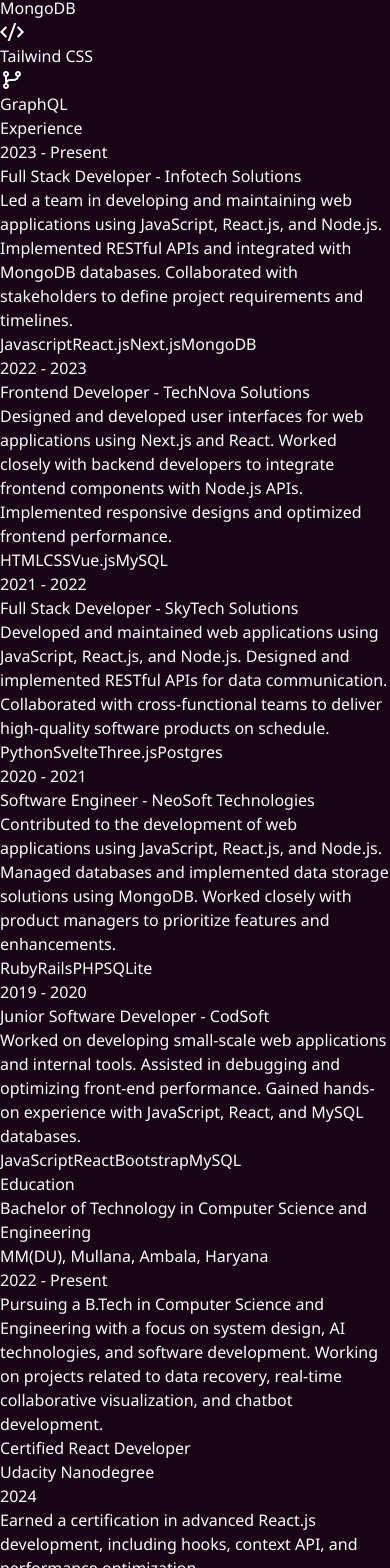
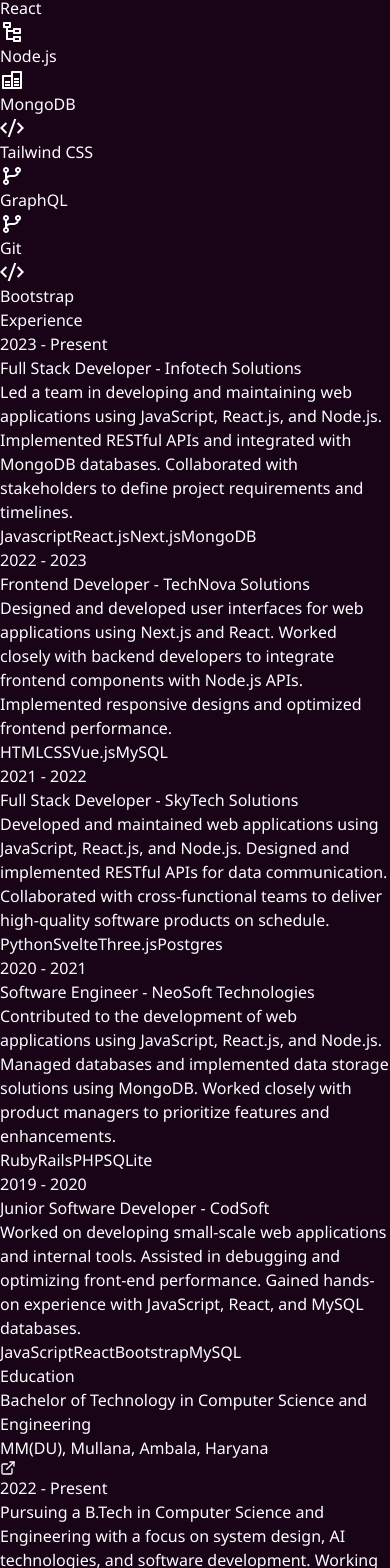
Before and after one commit to DAlgoSculptor/DanishPort, a React (Vite) app: page / in a window 390 px wide. Shown: the part 4582-6150 px from the top of the page. Built offline with nearby package versions, Linux system fonts and the light colour scheme.

Commit message:
updation

```diff
--- a/src/components/Education.jsx
+++ b/src/components/Education.jsx
@@ -2,41 +2,57 @@
 import { EDUCATION } from "../constants"
 import { gsap } from "gsap"
 import { ScrollTrigger } from "gsap/ScrollTrigger"
+import { FiExternalLink } from "react-icons/fi" // Importing External Link Icon
 
 gsap.registerPlugin(ScrollTrigger)
+
 const Education = () => {
-    const educationRef=useRef(null)
+    const educationRef = useRef(null)
 
-    useEffect (() => {
-        const ctx= gsap.context(() =>{
-            gsap.from(".education-item" ,{
-                opacity:0,
-                y:50,
-                duration:1,
-                ease:"power3.out",
-                stagger:0.3,
-                ScrollTrigger:{
-                    trigger:educationRef.current,
-                    start:"top 80%",
-                    toggleActions:"play none none",
+    useEffect(() => {
+        const ctx = gsap.context(() => {
+            gsap.from(".education-item", {
+                opacity: 0,
+                y: 50,
+                duration: 1,
+                ease: "power3.out",
+                stagger: 0.3,
+                ScrollTrigger: {
+                    trigger: educationRef.current,
+                    start: "top 80%",
+                    toggleActions: "play none none",
                 }
             })
         }, educationRef)
         return () => ctx.revert()
     }, [])
+
     return (
         <section className="py-16" id="education" ref={educationRef}>
             <div className="mx-auto max-w-full px-4">
                 <h2 className="mb-8 text-center text-3xl font-medium lg:text-4xl">Education</h2>
-            <div className="flex flex-col space-y-8">{EDUCATION.map((edu) => (
+                <div className="flex flex-col space-y-8">
+                    {EDUCATION.map((edu) => (
                         <div key={edu.id} className="education-item rounded-xl border border-purple-300/20 p-6">
                             <h3 className="mb-2 text-lg lg:text-2xl">{edu.degree}</h3>
-                        <h4 className="text-lg font-medium lg:text-xl">{edu.institution}</h4>
+                            <h4 className="text-lg font-medium lg:text-xl flex items-center gap-1">
+                                {edu.institution === "MM(DU), Mullana, Ambala, Haryana" ? (
+                                    <a
+                                        href="https://www.mmumullana.org/"
+                                        target="_blank"
+                                        rel="noopener noreferrer"
+                                        className="text-blue-600 hover:underline flex items-center gap-1"
+                                    >
+                                        {edu.institution} <FiExternalLink className="inline-block text-sm" />
+                                    </a>
+                                ) : (
+                                    edu.institution
+                                )}
+                            </h4>
                             <p className="text-sm lg:text-base">{edu.duration}</p>
                             <p className="mt-4">{edu.description}</p>
                         </div>
                     ))}
-
                 </div>
             </div>
         </section>
--- a/src/constants/index.jsx
+++ b/src/constants/index.jsx
@@ -12,11 +12,14 @@
   RiJavascriptLine,
   RiReactjsLine,
   RiNodeTree,
+  RiServerLine,
+
 } from "@remixicon/react";
 import {
   RiDatabaseLine,
   RiCodeSSlashLine,
   RiGitBranchLine,
+
 } from "@remixicon/react";
 
 export const NAVIGATION_LINKS = [
@@ -103,7 +106,11 @@
   {
     name: "JavaScript",
     icon: <RiJavascriptLine className="text-yellow-500" />,
+
   },
+  { name: "Python", icon: <RiCodeSSlashLine className="text-blue-500 dark:text-yellow-400" /> },
+  { name: "Django", icon: <RiServerLine className="text-green-700" /> },
+
   {
     name: "React",
     icon: <RiReactjsLine className="text-blue-400" />,
@@ -123,6 +130,13 @@
   {
     name: "GraphQL",
     icon: <RiGitBranchLine className="text-pink-400" />,
+  },
+  {
+    name:"Git",
+    icon:<RiGitBranchLine className="text-orange-400" />
+  },
+  { name: "Bootstrap", icon: <RiCodeSSlashLine className="text-purple-600" />
+
   },
 
 
@@ -178,6 +192,7 @@
       id: 1,
       degree: "Bachelor of Technology in Computer Science and Engineering",
       institution: "MM(DU), Mullana, Ambala, Haryana",
+      link: "https://www.mmumullana.org/",
       duration: "2022 - Present",
       description:
         "Pursuing a B.Tech in Computer Science and Engineering with a focus on system design, AI technologies, and software development. Working on projects related to data recovery, real-time collaborative visualization, and chatbot development.",
```
Lines whose indentation alone changed are shown as unchanged.
